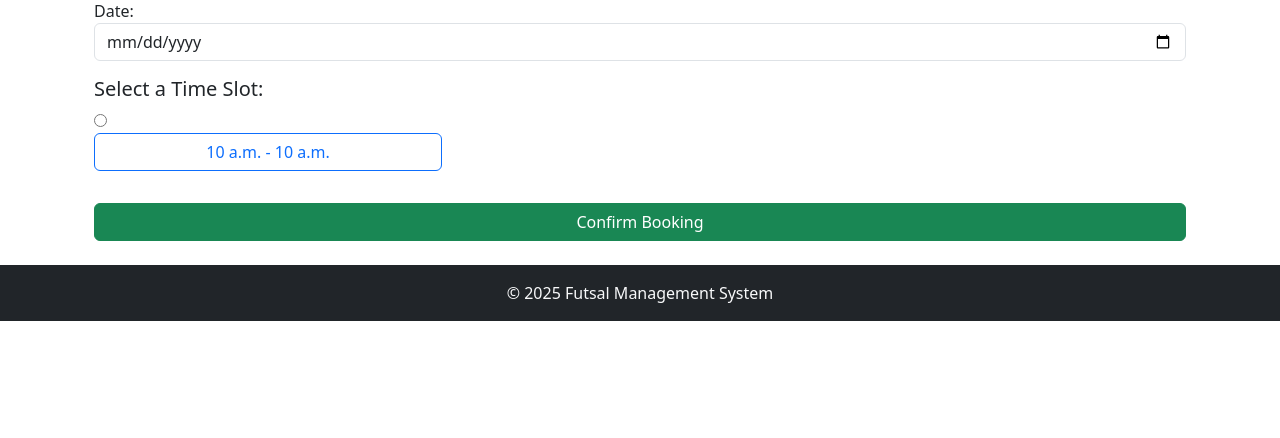
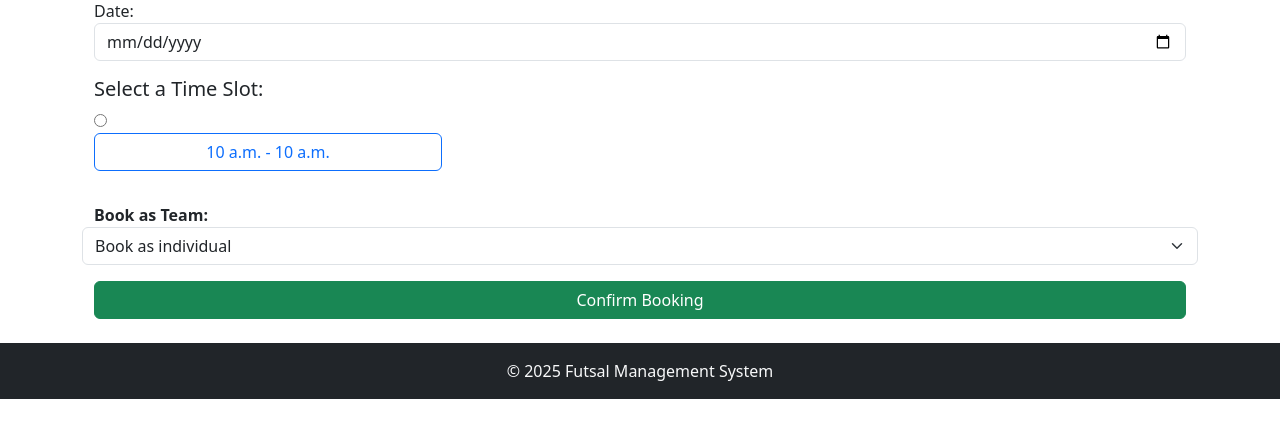
Before and after one commit to crestadev/futsal_management_system, a Django app: template templates/book_field.html in a window 1280 px wide. Shown: the part 191-629 px from the top of the page. Run offline with Django 5.2, Linux system fonts and the light colour scheme; the template is opened without the code that fills it: values that come from a table or form of the project are taken from there, others are empty; a user stored in the database is signed in; tables that the repository leaves empty hold one stand-in row (values such as "Sample post"); parts of the project's set-up code (start-up, migrations or seed data) failed here and were passed over; some libraries are stand-ins or nearby versions.

Commit message:
Added book_field template

```diff
--- a/templates/book_field.html
+++ b/templates/book_field.html
@@ -22,6 +22,16 @@
         </label>
       </div>
       {% endfor %}
+      {% if user.teammember_set.exists %}
+      <label class="mt-3"><strong>Book as Team:</strong></label>
+      <select name="team_id" class="form-select">
+        <option value="">Book as individual</option>
+        {% for membership in user.teammember_set.all %}
+          <option value="{{ membership.team.id }}">{{ membership.team.name }}</option>
+        {% endfor %}
+      </select>
+      {% endif %}
+
     </div>
 
     <button class="btn btn-success w-100 mt-3">Confirm Booking</button>
```
